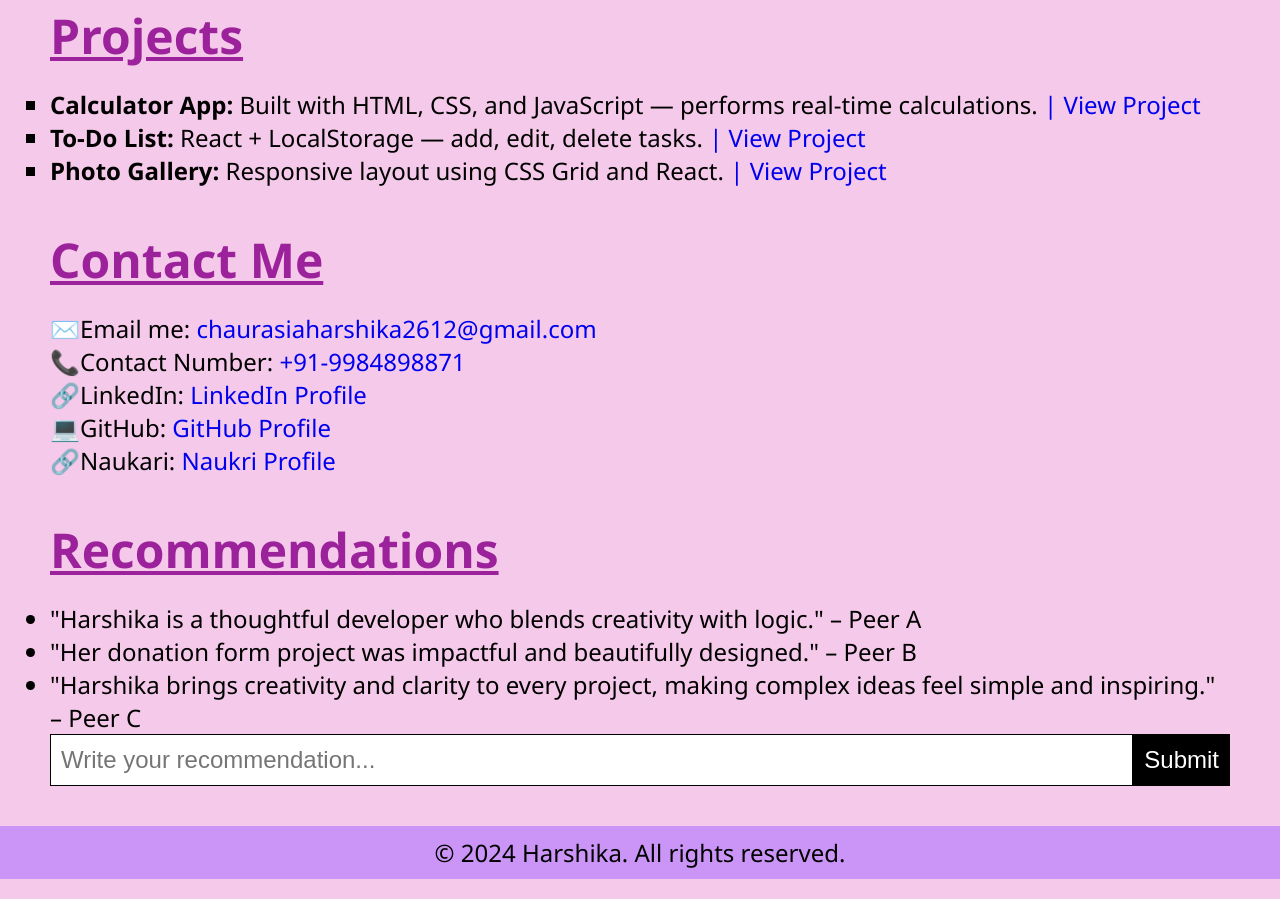
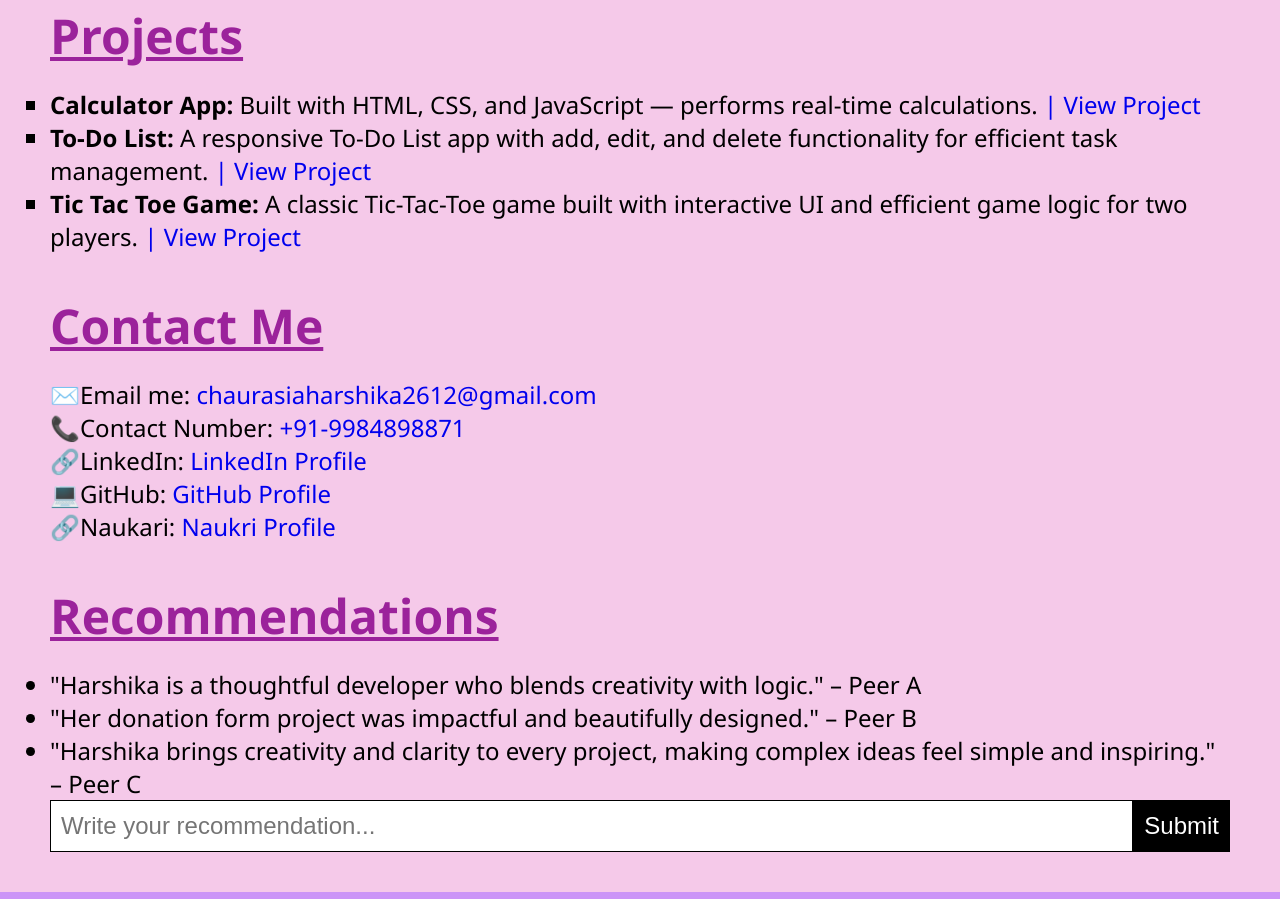
Before and after one commit to Harshika-Coder/Harshika_Portfolio, a plain HTML site: page index.html in a window 1280 px wide. Shown: the part 1739-2638 px from the top of the page. Drawn offline with Linux system fonts and the light colour scheme.

Commit message:
Update portfolio

```diff
--- a/index.html
+++ b/index.html
@@ -93,23 +93,29 @@
               <p>
                 <b>Calculator App:</b>
                 Built with HTML, CSS, and JavaScript — performs real-time
-                calculations. </t> <a href="https://github" target="_blank"> | View Project</a>
+                calculations. </t> <a href="https://harshika-coder.github.io/Calculator/" target="_blank"> | View Project</a>
               </p>
             </div>
           </li>
           <li>
             <div class="project">
               <t>
-                <b>To-Do List:</b> React + LocalStorage — add, edit, delete
-                tasks. </t> <a href="https://github" target="_blank"> | View Project</a>
+                <b>To-Do List:</b> A responsive To-Do List app with add, edit, and delete functionality for efficient task management. </t> <a href="https://harshika-coder.github.io/TODO-List-/" target="_blank"> | View Project</a>
               </p>
             </div>
           </li>
-          <li>
+          <!-- <li>
             <div class="project">
               <t>
                 <b>Photo Gallery:</b> Responsive layout using CSS Grid and
                 React. </t> <a href="https://github" target="_blank"> | View Project</a>
+              </p>
+            </div>
+          </li> -->
+          <li>
+            <div class="project">
+              <t>
+                <b>Tic Tac Toe Game:</b> A classic Tic-Tac-Toe game built with interactive UI and efficient game logic for two players. </t> <a href="https://harshika-coder.github.io/Game/" target="_blank"> | View Project</a>
               </p>
             </div>
           </li>
```
